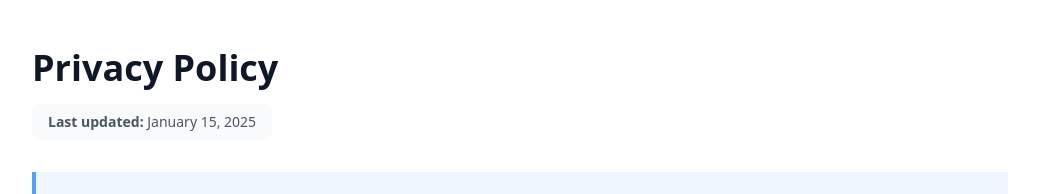
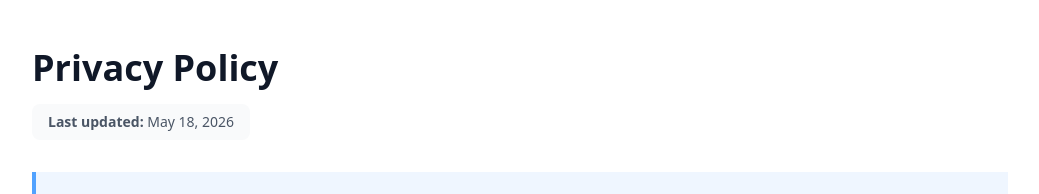
Before and after one commit to mohitjoer/freelance-web, a Next.js app: page /privacy in a window 1280 px wide. Shown: the top 194 px of the page, without its empty margins (120-1159 px from the left). Built offline with nearby package versions, Linux system fonts and the light colour scheme; no server answers.

Commit message:
commit	modified:   src/app/privacy/page.tsx commit	modified:   src/app/terms/page.tsx

```diff
--- a/src/app/privacy/page.tsx
+++ b/src/app/privacy/page.tsx
@@ -1,5 +1,5 @@
 export default function PrivacyPage() {
-  const lastUpdated = "January 15, 2025";
+  const lastUpdated = "May 18, 2026";
   const projectName = "Freelance Web Platform";
   const platformName = "FreeLanceBase";
   const contactEmail = "mohitjoe.r@gmail.com";
--- a/src/app/terms/page.tsx
+++ b/src/app/terms/page.tsx
@@ -197,7 +197,7 @@ export default function TermsPage() {
               <span className="text-lg font-semibold">FreeLanceBase</span>
             </div>
             <div className="text-sm text-gray-400">
-              © 2025 FreeLanceBase.<br></br> All rights reserved.
+              © {new Date().getFullYear()} FreeLanceBase.<br></br> All rights reserved.
             </div>
           </div>
         </div>
```
